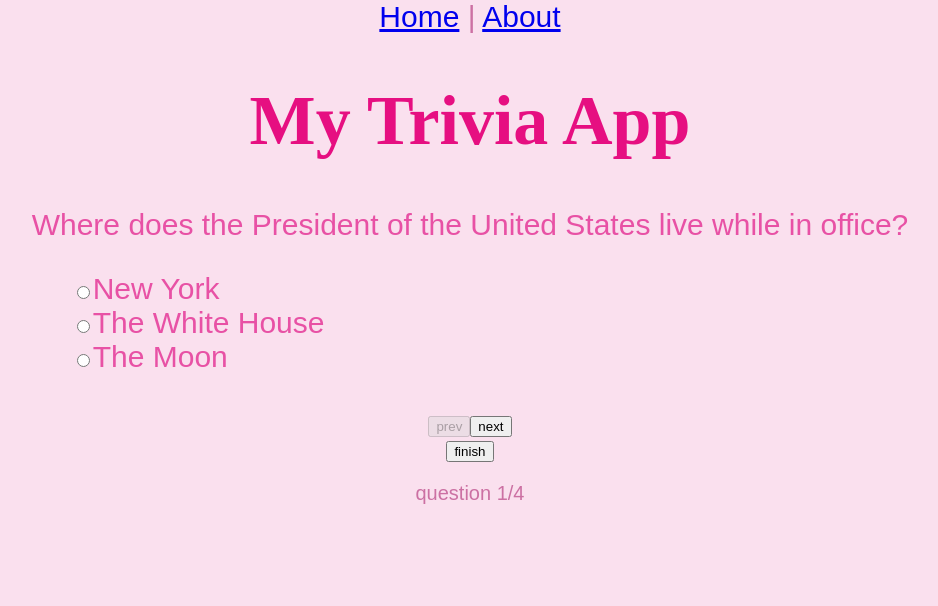
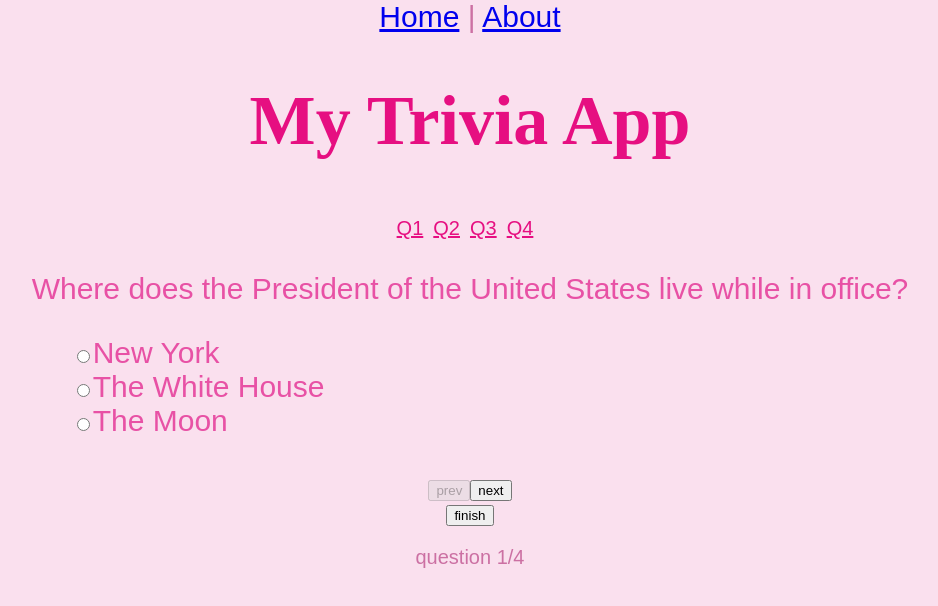
Before and after one commit to Maya-Israeli/trivia-app, a React (Create React App) app: page /questions in a window 1280 px wide. Shown: the top 606 px of the page, without its empty margins (170-1108 px from the left). Built offline with nearby package versions, Linux system fonts and the light colour scheme.

Commit message:
change useranswers to array in the store

```diff
--- a/src/App.tsx
+++ b/src/App.tsx
@@ -3,11 +3,10 @@ import './App.css';
 import Content from './components/Content';
 import Summary from './components/Summary';
 import { useAppDispatch, useAppSelector } from './store-Redux/hooks';
-import { next, prev, fromBegining } from './store-Redux/questionsSlice';
+import { next, prev, fromBegining, setUserAnswers } from './store-Redux/questionsSlice';
 
 const App: React.FC = () => {
   const [loadJson] = useState(true);
-  const [userAnswers, setUserAnswers] = useState(new Map<number, number>());
 
   const questions = useAppSelector((state) => state.questions.questions);
   const currentQuestion = useAppSelector(
@@ -16,7 +15,7 @@ const App: React.FC = () => {
   const dispatch = useAppDispatch();
 
   const updateUserAnswers = (answer: number) => {
-    setUserAnswers(new Map(userAnswers.set(currentQuestion, answer)));
+    dispatch(setUserAnswers(answer));
   };
 
   const nextQuestion = () => {
@@ -40,7 +39,6 @@ const App: React.FC = () => {
 
   const tryAgain = () => {
     dispatch(fromBegining());
-    setUserAnswers(new Map<number, number>());
   };
 
   const WhichPage: React.FC = () => {
@@ -49,7 +47,6 @@ const App: React.FC = () => {
         <Content
           nextQuestion={nextQuestion}
           updateUserAnswers={updateUserAnswers}
-          userAnswers={userAnswers}
           prevQuestion={prevQuestion}
           finishGame={finishGame}
         />
@@ -57,7 +54,6 @@ const App: React.FC = () => {
     } else {
       return (
         <Summary
-          userAnswers={userAnswers}
           tryAgain={tryAgain}
         />
       );
--- a/src/components/Content.css
+++ b/src/components/Content.css
@@ -15,3 +15,9 @@ header{
     font-size: 20px;
     color:rgba(182, 59, 127, 0.678);
 }
+
+.navLink {
+    color:rgb(230, 15, 129);
+    font-size:20px;
+    padding-right: 10px;
+}
--- a/src/components/Content.tsx
+++ b/src/components/Content.tsx
@@ -3,11 +3,12 @@ import ProgressBar from './ProgressBar';
 import Question from './Question';
 import './Content.css';
 import { useAppSelector } from '../store-Redux/hooks';
+import { NavLink } from 'react-router-dom';
 
 interface IProps {
   nextQuestion: () => void;
   updateUserAnswers: (answerChoosed: number) => void;
-  userAnswers: Map<number, number>;
+  // userAnswers: Map<number, number>;
   prevQuestion: () => void;
   finishGame: () => void;
 }
@@ -20,11 +21,23 @@ const Content: React.FC<IProps> = (props: IProps) => {
         <h1>My Trivia App</h1>
       </header>
 
+      <nav className="navQuestions">
+        {questions.map((question, index) => (
+          <NavLink
+            className="navLink"
+            to={`/questions/${index+1}`}
+            key={index}
+          >
+            {"Q"+(index+1)}
+          </NavLink>
+        ))}
+      </nav>
+
       <div className="question">
         <Question
           nextQuestion={props.nextQuestion}
           updateUserAnswers={props.updateUserAnswers}
-          userAnswers={props.userAnswers}
+          // userAnswers={props.userAnswers}
           prevQuestion={props.prevQuestion}
         />
       </div>
--- a/src/components/PossibleAnswer.tsx
+++ b/src/components/PossibleAnswer.tsx
@@ -5,11 +5,12 @@ interface IProps {
   answer: string;
   answerIndex: number;
   updateUserAnswers: (answerChoosed: number) => void;
-  userAnswers: Map<number, number>;
 }
 
 const PossibleAnswer: React.FC<IProps> = (props: IProps) => {
   const currentQuestion = useAppSelector((state) => state.questions.currentQuestion);
+  const userAnswers = useAppSelector((state) => state.questions.userAnswers);
+
 
   const handleClick = (event: any) => {
     props.updateUserAnswers(props.answerIndex);
@@ -21,7 +22,7 @@ const PossibleAnswer: React.FC<IProps> = (props: IProps) => {
         type='radio'
         name='answer'
         onChange={handleClick}
-        checked={props.userAnswers.get(currentQuestion)===props.answerIndex}
+        checked={userAnswers[currentQuestion]===props.answerIndex}
       />
         {props.answer}
       </label>
--- a/src/components/Question.tsx
+++ b/src/components/Question.tsx
@@ -5,7 +5,6 @@ import PossibleAnswer from './PossibleAnswer';
 interface IProps {
   nextQuestion: () => void;
   updateUserAnswers: (answerChoosed: number) => void;
-  userAnswers: Map<number, number>;
   prevQuestion: () => void;
 
 }
@@ -27,7 +26,6 @@ const Question: React.FC<IProps> = (props: IProps) => {
             answer={currAnswer}
             answerIndex={index}
             updateUserAnswers={props.updateUserAnswers}
-            userAnswers={props.userAnswers}
           />
         ))}
       </ul>
--- a/src/components/Summary.tsx
+++ b/src/components/Summary.tsx
@@ -3,7 +3,7 @@ import { useAppSelector } from '../store-Redux/hooks';
 import './Summary.css';
 
 interface IProps {
-  userAnswers: Map<number, number>;
+  // userAnswers: Map<number, number>;
   tryAgain: () => void;
 }
 
@@ -12,11 +12,12 @@ const calculateGrade = (numOfCorrectAnswer: number, numOfQuestions: number) => {
 };
 
 const Summary: React.FC<IProps> = (props: IProps) => {
+  const userAnswers = useAppSelector((state) => state.questions.userAnswers);
   const questions = useAppSelector((state) => state.questions.questions);
   const numOfCorrectAnswers = () => {
     let correct = 0;
     correct = questions.filter((question, index) =>
-      question.correct === props.userAnswers.get(index)
+      question.correct === userAnswers[index]
     ).length;
     return correct;
   };
--- a/src/index.tsx
+++ b/src/index.tsx
@@ -8,14 +8,18 @@ import { BrowserRouter, Navigate, Route, Routes } from 'react-router-dom';
 import store from './store-Redux/store'
 import { Provider } from 'react-redux'
 import NavBar from './components/NavBar';
+import { enableMapSet } from 'immer'
 
+enableMapSet();
 ReactDOM.render(
   <React.StrictMode>
     <Provider store={store}>
     <BrowserRouter>
       <NavBar/>
       <Routes>
-        <Route path='questions' element={<App />} />
+        <Route path='questions' element={<App />} >
+          <Route path=":currentQuestion" element={<App />} />
+        </Route>
         <Route path='about' element={<About />} />
         <Route path='/' element={<Navigate to="questions" />} />
       </Routes>
--- a/src/store-Redux/questionsSlice.ts
+++ b/src/store-Redux/questionsSlice.ts
@@ -1,30 +1,52 @@
-import { createSlice } from '@reduxjs/toolkit'
+import { createSlice, PayloadAction } from '@reduxjs/toolkit';
 
 export const questionsSlice = createSlice({
   name: 'question',
   initialState: {
     questions: [
-        {question:"Where does the President of the United States live while in office?", answers:["New York", "The White House", "The Moon"], correct: 1},
-        {question:"If you freeze water, what do you get?", answers:["Ice", "Water", "Juice"], correct: 0},
-        {question:"What do bees make?", answers:["Hoeny", "Milk", "Apples"], correct: 0},
-        {question:"Which Disney movie is Elsa in?", answers:["lion King", "Mickey Mouse", "Frozen"], correct: 2}
+      {
+        question:
+          'Where does the President of the United States live while in office?',
+        answers: ['New York', 'The White House', 'The Moon'],
+        correct: 1,
+      },
+      {
+        question: 'If you freeze water, what do you get?',
+        answers: ['Ice', 'Water', 'Juice'],
+        correct: 0,
+      },
+      {
+        question: 'What do bees make?',
+        answers: ['Hoeny', 'Milk', 'Apples'],
+        correct: 0,
+      },
+      {
+        question: 'Which Disney  movie is Elsa in?',
+        answers: ['lion King', 'Mickey Mouse', 'Frozen'],
+        correct: 2,
+      },
     ],
-    currentQuestion: 0
+    currentQuestion: 0,
+    userAnswers: new Array<number>(4),
   },
   reducers: {
     next: (state) => {
-            state.currentQuestion += 1
+      state.currentQuestion += 1;
     },
     prev: (state) => {
-            state.currentQuestion -= 1
+      state.currentQuestion -= 1;
     },
     fromBegining: (state) => {
       state.currentQuestion = 0;
-        }
     },
-  })
+    setUserAnswers: (state, action: PayloadAction<number>) => {
+      state.userAnswers[state.currentQuestion] = action.payload
+    },
+  },
+});
 
 // Action creators are generated for each case reducer function
-  export const {next, prev, fromBegining} = questionsSlice.actions
+export const { next, prev, fromBegining, setUserAnswers } =
+  questionsSlice.actions;
 
-  export default questionsSlice.reducer
+export default questionsSlice.reducer;
```
Lines whose indentation alone changed are shown as unchanged.
